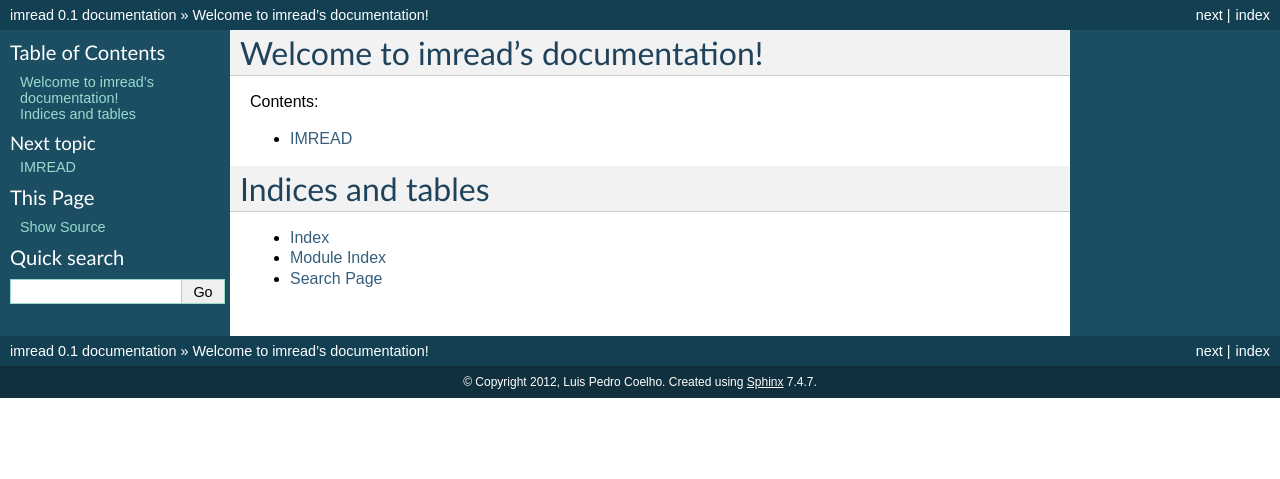
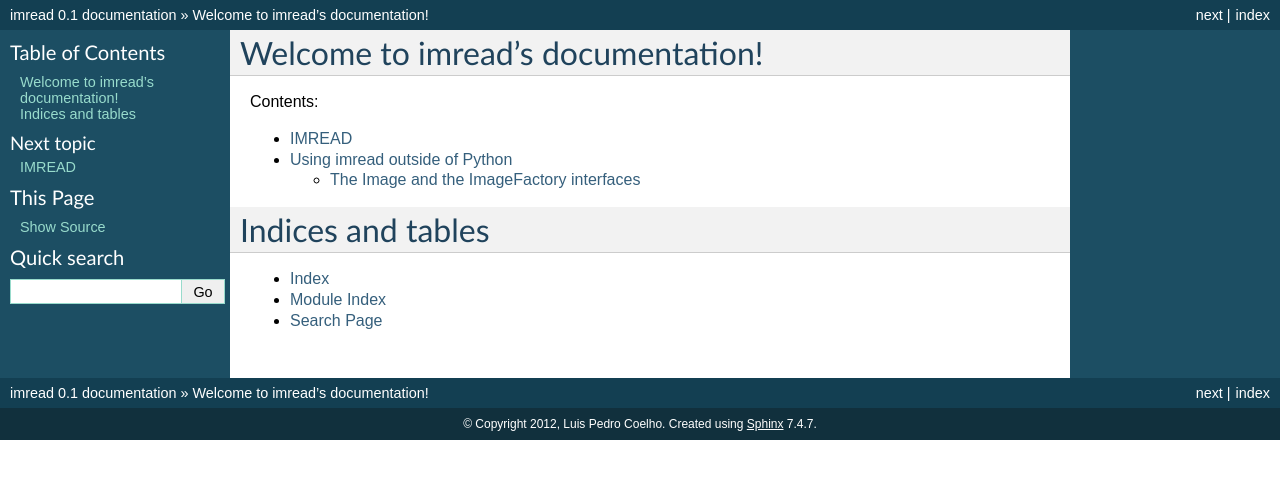
Before and after one commit to luispedro/imread, a Sphinx documentation site: the page built from docs/source/index.rst, in a window 1280 px wide. Shown: the top 479 px of the page. Built offline with Sphinx 7.4.7, drawn with Linux system fonts in a browser that asks for light colours; some of the changed lines change nothing that is shown.

Commit message:
DOC Explain that imread can be used outside Python

```diff
--- a/docs/source/index.rst
+++ b/docs/source/index.rst
@@ -7,6 +7,7 @@
    :maxdepth: 2
 
    readme
+   non-python
 
 Indices and tables
 ==================
--- /dev/null
+++ b/docs/source/non-python.rst
@@ -0,0 +1,43 @@
+==============================
+Using imread outside of Python
+==============================
+
+Actually, **imread is not a Python library**. It's really a C++ library with
+very good Python/numpy bindings. But you can easily use it from other
+languages (including C++, of course) by adapting your image representation to
+the imread interface.
+
+The Image and the ImageFactory interfaces
+-----------------------------------------
+
+You need to support the ``Image`` interface::
+
+    class Image {
+        public:
+            // number of dimensions
+            virtual int ndims() const = 0;
+
+            // size of dimension d
+            virtual int dim(int d) const = 0;
+
+            // get a pointer to row `r`
+            virtual void* rowp(int r) = 0;
+    };
+
+It is assumed that an RGB image is represented as *H x W x 3* and RGBA as *H x
+W x 4*.
+
+You also need to support the ``ImageFactory`` interface::
+
+    class ImageFactory {
+        public:
+            template <typename T>
+            Image* create(int w, int h);
+
+            template <typename T>
+            Image* create(int w, int h, int d);
+    };
+
+The ``create`` methods create 2 or 3-dimensional images of the specified type.
+
+See the numpy interface in the source code for inspiration.
```
